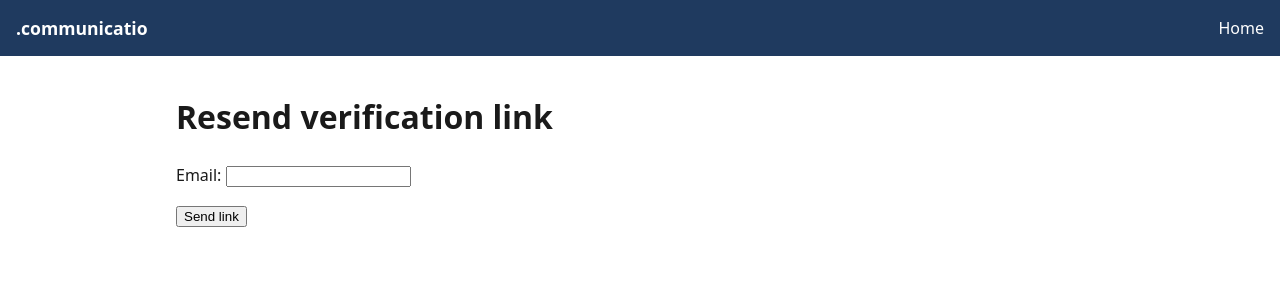
After one commit to meqsbss/communicatio, a Django app: page /verify/resend/ in a window 1280 px wide. The commit adds this page. Shown: the top 300 px of the page. Run offline with Django 5.2, Linux system fonts and the light colour scheme.

Commit message:
Add email verification with signed expiring links and resend (#4)
Co-Authored-By: Claude Sonnet 5.5 <noreply@anthropic.com>
Claude-Session: https://claude.ai/code/session_019JTGsfaDpkyBpYgqdyjnoS

```diff
--- a/accounts/forms.py
+++ b/accounts/forms.py
@@ -38,3 +38,10 @@ class RegistrationForm(forms.Form):
             self.cleaned_data["nickname"],
             self.cleaned_data["password1"],
         )
+
+
+class ResendForm(forms.Form):
+    email = forms.EmailField()
+
+    def clean_email(self):
+        return self.cleaned_data["email"].strip().lower()
--- a/accounts/templates/accounts/check_email.html
+++ b/accounts/templates/accounts/check_email.html
@@ -2,5 +2,6 @@
 {% block title %}Check your email - .communicatio{% endblock %}
 {% block content %}
 <h1>Check your email</h1>
-<p>Your account has been created. We will send you a verification email.</p>
+<p>Your account has been created. We have sent you a verification email.</p>
+<p>Did not get it? <a href="{% url 'resend_verification' %}">Resend the link</a>.</p>
 {% endblock %}
--- /dev/null
+++ b/accounts/templates/accounts/resend.html
@@ -0,0 +1,15 @@
+{% extends "base.html" %}
+{% block title %}Resend verification link - .communicatio{% endblock %}
+{% block content %}
+<h1>Resend verification link</h1>
+{% if sent %}
+<p>If an account with this address exists and is not verified yet, we have sent a new link. If it is already verified, you can just log in.</p>
+{% elif wait %}
+<p>Please wait 60 seconds before requesting another link.</p>
+{% endif %}
+<form method="post">
+  {% csrf_token %}
+  {{ form.as_p }}
+  <button type="submit">Send link</button>
+</form>
+{% endblock %}
--- a/accounts/urls.py
+++ b/accounts/urls.py
@@ -5,4 +5,6 @@ from . import views
 urlpatterns = [
     path("register/", views.register, name="register"),
     path("register/check-email/", views.check_email, name="check_email"),
+    path("verify/resend/", views.resend_verification, name="resend_verification"),
+    path("verify/<str:token>/", views.verify_email, name="verify_email"),
 ]
--- /dev/null
+++ b/accounts/verification.py
@@ -0,0 +1,50 @@
+import hashlib
+
+from django.core import signing
+from django.core.cache import cache
+from django.core.mail import send_mail
+from django.template.loader import render_to_string
+from django.urls import reverse
+
+SALT = "accounts.email-verification"
+MAX_AGE = 3 * 24 * 60 * 60  # 3 days
+RESEND_COOLDOWN = 60  # seconds
+
+
+def _signer():
+    return signing.TimestampSigner(salt=SALT)
+
+
+def make_token(user):
+    # Compact on purpose: long lines get quoted-printable-wrapped in the console backend.
+    return _signer().sign(str(user.pk))
+
+
+def read_user_id(token):
+    """Return the user id, or None if the token is expired/tampered/malformed."""
+    try:
+        value = _signer().unsign(token, max_age=MAX_AGE)
+    except signing.BadSignature:  # includes SignatureExpired
+        return None
+    return int(value) if value.isdigit() else None
+
+
+def send_verification_email(request, user):
+    link = request.build_absolute_uri(
+        reverse("verify_email", kwargs={"token": make_token(user)})
+    )
+    body = render_to_string(
+        "accounts/email/verify.txt",
+        {"user": user, "link": link, "days": MAX_AGE // 86400},
+    )
+    send_mail("Verify your email for .communicatio", body, None, [user.email])
+
+
+def _cooldown_key(email):
+    return "verify-resend:" + hashlib.sha256(email.encode()).hexdigest()
+
+
+def claim_resend_slot(email):
+    """True if a resend is allowed now (and starts the cooldown). Keyed by the
+    address, registered or not, so the response never reveals registration."""
+    return cache.add(_cooldown_key(email), 1, RESEND_COOLDOWN)
--- a/accounts/views.py
+++ b/accounts/views.py
@@ -1,6 +1,11 @@
+from django.conf import settings
+from django.contrib.auth import get_user_model
 from django.shortcuts import redirect, render
 
-from .forms import RegistrationForm
+from . import verification
+from .forms import RegistrationForm, ResendForm
+
+User = get_user_model()
 
 
 def register(request):
@@ -9,7 +14,8 @@ def register(request):
     if request.method == "POST":
         form = RegistrationForm(request.POST)
         if form.is_valid():
-            form.save()
+            user = form.save()
+            verification.send_verification_email(request, user)
             return redirect("check_email")
     else:
         form = RegistrationForm()
@@ -18,3 +24,34 @@ def register(request):
 
 def check_email(request):
     return render(request, "accounts/check_email.html")
+
+
+def verify_email(request, token):
+    uid = verification.read_user_id(token)
+    user = User.objects.filter(pk=uid).first() if uid is not None else None
+    if user is None:
+        return render(request, "accounts/verify_error.html", status=400)
+    if user.is_email_verified:
+        return render(request, "accounts/verify_done.html", {"already": True, "login_url": settings.LOGIN_URL})
+    user.is_email_verified = True
+    user.save(update_fields=["is_email_verified"])
+    return render(request, "accounts/verify_done.html", {"already": False, "login_url": settings.LOGIN_URL})
+
+
+def resend_verification(request):
+    context = {}
+    if request.method == "POST":
+        form = ResendForm(request.POST)
+        if form.is_valid():
+            email = form.cleaned_data["email"]
+            if verification.claim_resend_slot(email):
+                user = User.objects.filter(email=email, is_email_verified=False).first()
+                if user is not None:
+                    verification.send_verification_email(request, user)
+                context["sent"] = True
+            else:
+                context["wait"] = True
+    else:
+        form = ResendForm()
+    context["form"] = form
+    return render(request, "accounts/resend.html", context)
--- a/config/settings.py
+++ b/config/settings.py
@@ -132,3 +132,6 @@ MAILERS = {
         "BACKEND": "django.core.mail.backends.console.EmailBackend",
     },
 }
+
+# Login page is implemented in #5; verification pages link to it.
+LOGIN_URL = "/login/"
```
Also changed, not shown: accounts/templates/accounts/email/verify.txt (added, +7 -0 lines), accounts/templates/accounts/verify_done.html (added, +12 -0 lines), accounts/templates/accounts/verify_error.html (added, +7 -0 lines), tests/conftest.py (added, +9 -0 lines), tests/test_verify_email.py (added, +233 -0 lines).
